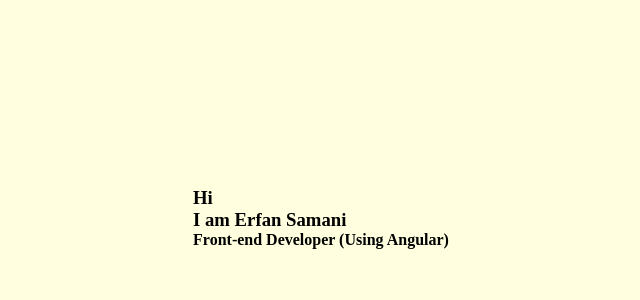
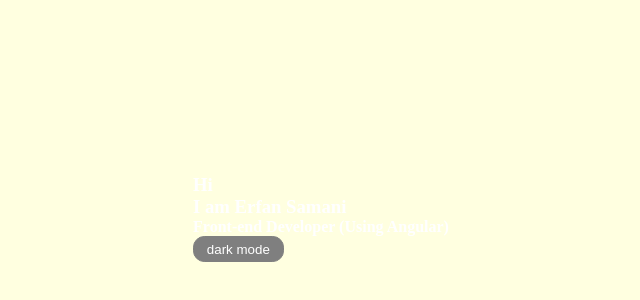
Before and after one commit to esamani77/esamani77.github.io, a plain HTML site: page index.html in a window 1280 px wide. Shown: the part 182-482 px from the top of the page, without its empty margins (319-959 px from the left). Drawn offline with Linux system fonts and the light colour scheme.

Commit message:
Update index.html

```diff
--- a/index.html
+++ b/index.html
@@ -22,8 +22,19 @@
     color: black;
     background-color: whitesmoke;
   }
+
+  .filter{
+    filter: invert(1);
+  }
+
+  .btn{
+    border: 1px solid gray;
+    border-radius: 0.7rem;
+    background-color: gray;
+    padding: 0.3rem 0.8rem;
+  }
 </style>
-<body>
+<body class="filter">
   <div>
     <h3>
       Hi
@@ -35,7 +46,15 @@
       Front-end Developer
       (Using Angular)
     </h4>
+    <button class="btn">
+      dark mode
+    </button>
+  </div>
 
-  </div>
+<script>
+  document.getElementById("btn").addEventListener("click",()=>{
+    document.body.classList.toggle("filter");
+  });
+</script>
 </body>
 </html>
```
